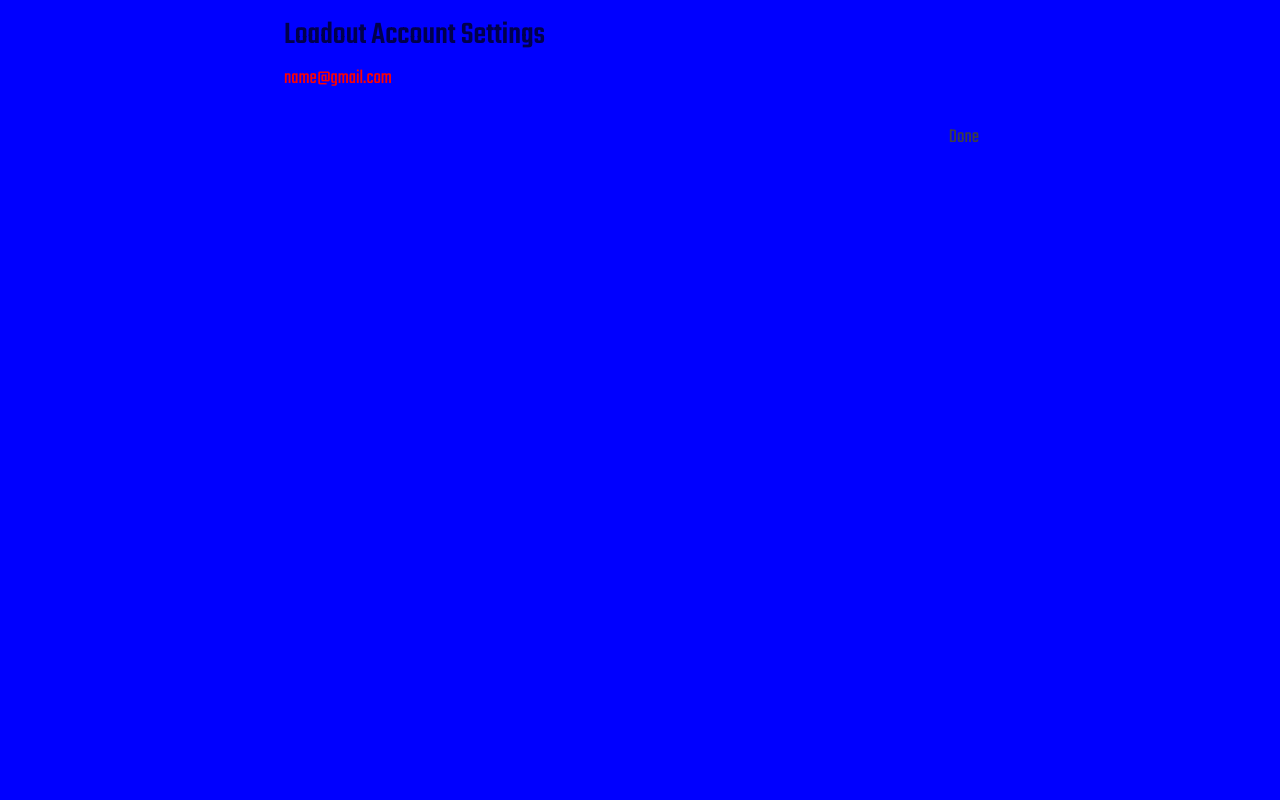
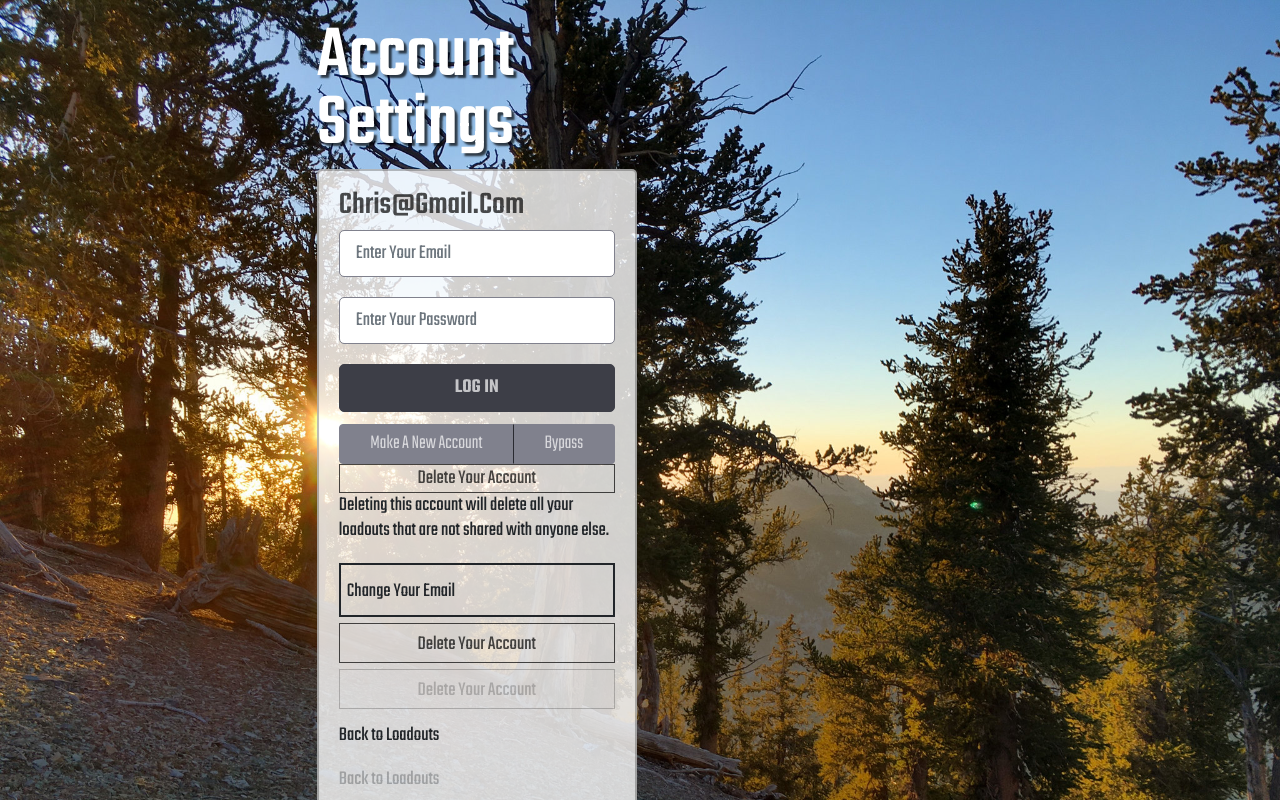
Before and after one commit to Chris-Fortier/loadout, a React (Create React App) app: page /account-settings in a window 1280 px wide. Shown: the top 800 px of the page. Built offline with nearby package versions, Linux system fonts and the light colour scheme.

Commit message:
apply some new style experimentation

```diff
--- a/src/components/pages/AccountSettings.js
+++ b/src/components/pages/AccountSettings.js
@@ -1,41 +1,191 @@
 import React from "react";
+// import { Link } from "react-router-dom"; // a React element for linking
+import { EMAIL_REGEX } from "../../utils/helpers";
+import { v4 as getUuid } from "uuid";
+import hash from "object-hash";
+import classnames from "classnames";
+import {
+   IconUserAdd,
+   // IconUserCheck,
+   // IconKey,
+   // IconHome,
+   // IconEdit,
+} from "../../icons/icons.js";
+import { withRouter } from "react-router-dom"; // a React element for linking
+import axios from "axios";
+import actions from "../../store/actions";
 import { connect } from "react-redux";
-import { Link } from "react-router-dom"; // a React element for linking
 
 class AccountSettings extends React.Component {
-   constructor(props) {
-      super(props); // boilerplate
+   constructor() {
+      super(); // boilerplate line that needs to be in the constructor
 
-      // set default state values
-      this.state = {};
+      // initialize state inside the constructor via this.state = {key: value, key: value,};
+      // set default state values for each component
+      // define a component's initial state
+      this.state = {
+         hasEmailRollout: false,
+         hasPasswordRollout: false,
+         hasDeleteRollout: false,
+      };
    }
 
-   // methods happen here, such as what happens when you click on a button
+   toggleEmailRollout() {
+      console.log("toggleEmailRollout()...");
+      this.setState({ hasEmailRollout: !this.state.hasEmailRollout });
+   }
+
+   togglePasswordRollout() {
+      console.log("togglePasswordRollout()...");
+      this.setState({ hasPasswordRollout: !this.state.hasPasswordRollout });
+   }
+
+   toggleDeleteRollout() {
+      console.log("toggleDeleteRollout()...");
+      this.setState({ hasDeleteRollout: !this.state.hasDeleteRollout });
+   }
 
    render() {
-      console.log("Rendering page...");
-
       return (
-         <div className="item-list account-settings">
-            <div className="container-fluid item-cards-container scroll-fix">
+         <div className="background-image">
+            <div className="container-fluid landing-page">
                <div className="row">
-                  <div className="col">
-                     <h5>Loadout Account Settings</h5>
-                  </div>
-               </div>
-               <div className="row">
-                  <div className="col">
-                     <p>name@gmail.com</p>
-                  </div>
-               </div>
-               <div className="row">
-                  <div className="col">
-                     <Link
-                        to="/loadout-list"
-                        className="btn btn-link float-right"
-                     >
-                        Done
-                     </Link>
+                  <div
+                     style={{ width: "max(calc((100% - 320px)*.33),15px)" }}
+                  ></div>
+                  <div
+                     style={{
+                        width: "min(320px,(100% - 30px))",
+                        marginBottom: "50px",
+                     }}
+                  >
+                     <h1 className="mt-5 text-white">Account Settings</h1>
+                     <div className="card mb-3">
+                        <div className="card-body">
+                           <h5>chris@gmail.com</h5>
+                           <form className="mb-0 needs-validation" noValidate>
+                              <div className="form-group">
+                                 <input
+                                    id="existing-email-input"
+                                    placeholder="Enter Your Email"
+                                    required
+                                    type="email"
+                                    className={classnames({
+                                       "form-control": true,
+                                       "is-invalid": this.state
+                                          .hasExistingEmailError,
+                                    })}
+                                 />
+                                 {this.state.hasExistingEmailError && (
+                                    <div className="text-danger">
+                                       {this.state.existingEmailError}
+                                    </div>
+                                 )}
+                              </div>
+                              <div className="form-group">
+                                 <input
+                                    type="password"
+                                    id="existing-password-input"
+                                    placeholder="Enter Your Password"
+                                    required
+                                    className={classnames({
+                                       "form-control": true,
+                                       "is-invalid": this.state
+                                          .hasExistingPasswordError,
+                                    })}
+                                 />
+                                 {this.state.hasExistingPasswordError && (
+                                    <div
+                                       className="text-danger"
+                                       id="password-error"
+                                    >
+                                       {this.state.existingPasswordError}
+                                    </div>
+                                 )}
+                              </div>
+                              <button
+                                 className="btn btn-primary btn-block my-3"
+                                 type="button"
+                                 onClick={() => this.validateLogInAttempt()}
+                              >
+                                 Log In
+                              </button>
+                              <div class="btn-group d-flex" role="group">
+                                 <button
+                                    type="button"
+                                    className="btn btn-secondary btn-sm"
+                                    onClick={() => this.setNewAccountMode()}
+                                 >
+                                    Make a new account
+                                 </button>
+                                 <button
+                                    type="button"
+                                    className="btn btn-secondary btn-sm tab-separator"
+                                    onClick={() => this.bypassLogIn()}
+                                 >
+                                    Bypass
+                                 </button>
+                              </div>
+                           </form>
+                           <button className="rollout-button">
+                              Delete Your Account
+                           </button>
+                           <p>
+                              Deleting this account will delete all your
+                              loadouts that are not shared with anyone else.
+                           </p>
+                           <div className="card-section">
+                              <div
+                                 className="button navigation-link"
+                                 onClick={() => this.toggleEmailRollout()}
+                              >
+                                 Change Your Email
+                              </div>
+                              {this.state.hasEmailRollout && (
+                                 <>
+                                    <p>Enter your new email address.</p>
+                                    <input value="chris@gmail.com" />
+                                    <div className="button primary-action-button">
+                                       Confirm Email Change
+                                    </div>
+                                 </>
+                              )}
+                           </div>
+                           <div
+                              className="button rollout-button"
+                              onClick={() => this.toggleDeleteRollout()}
+                           >
+                              Delete Your Account
+                              {this.state.hasDeleteRollout && (
+                                 <>
+                                    <p>
+                                       Deleting this account will also delete
+                                       all the loadouts that are not shared with
+                                       anyone else.
+                                    </p>
+                                    <div className="button primary-action-button">
+                                       Confirm Account Delete
+                                    </div>
+                                 </>
+                              )}
+                           </div>
+                           <div className="button rollout-button disabled">
+                              Delete Your Account
+                           </div>
+                           <div className="button navigation-link">
+                              Back to Loadouts
+                           </div>
+                           <div className="button navigation-link disabled">
+                              Back to Loadouts
+                           </div>
+                           <div className="button primary-action-button">
+                              Log Out
+                           </div>
+                           <div className="button primary-action-button disabled">
+                              Log Out
+                           </div>
+                        </div>
+                     </div>
                   </div>
                </div>
             </div>
@@ -49,4 +199,4 @@ function mapStateToProps(state) {
    return {};
 }
 
-export default connect(mapStateToProps)(AccountSettings); // this is "currying"
+export default withRouter(connect(mapStateToProps)(AccountSettings)); // this is "currying"
--- a/src/components/pages/StyleTester.js
+++ b/src/components/pages/StyleTester.js
@@ -103,7 +103,9 @@ export default function StyleTester() {
                   </div>
                   <div className="navigation-link">.navigation-link</div>
                   <div className="rollout-button">.rollout-button</div>
-                  <div className="action-button">.action-button</div>
+                  <div className="primary-action-button">
+                     .primary-action-button
+                  </div>
                   <div className="form-label">.form-label</div>
                </div>
             </div>
--- a/src/style/style.scss
+++ b/src/style/style.scss
@@ -1,5 +1,9 @@
 html {
    font-size: 20px; // Teko is a smaller looking font so setting the base size as 20px
+}
+
+.card-body {
+   padding: 1rem; // override the default of 1.25rem
 }
 
 .red {
@@ -101,6 +105,7 @@ body {
    // height: 100%;
    min-height: 100vh; // changed this
    overflow-x: hidden;
+   line-height: 1.25rem;
 }
 
 .card {
@@ -193,6 +198,9 @@ body {
    // height: 42px; // this is a good fixed size, but if the title spills over multiple lines, it runs off the card
 
    // background-color: gray; // troubleshooting default color
+
+   // box-shadow: 0 6px 6px rgba(0, 0, 0, 0.3), 0 3px 3px rgba(0, 0, 0, 0.23);
+   box-shadow: 0 3px 3px rgba(0, 0, 0, 0.23);
 }
 
 // this used if the screen is wide enough for two "columns" of item cards
@@ -301,6 +309,7 @@ body {
 // main title on landing page
 h1 {
    font-size: 75px;
+   line-height: 0.9; // makes the title tighter if it used multiple lines
 }
 
 // this is for the name of the item on that item's page we are looking at
@@ -316,6 +325,7 @@ h5 {
    font-size: 32px;
    text-transform: capitalize; // makes first letter of each word uppercase
    color: $darker-stuff;
+   line-height: 0.9; // makes the title tighter if it used multiple lines
 }
 
 // for buttons that do something to the entire list
@@ -431,37 +441,80 @@ $iconWidth: 30px;
    }
 }
 
+.card-section {
+   border: 2px solid;
+   background: none;
+   padding: 6px;
+}
+
+// common to all my buttons
+.button {
+   margin-top: 6px; // for space between block buttons
+   padding-top: 0.25rem+0.15rem;
+   padding-bottom: 0.25rem;
+   padding-left: 0.25rem;
+   padding-right: 0.25rem;
+}
+.button:first-child {
+   margin-top: 0;
+}
+.button:not(.disabled) {
+   cursor: pointer;
+   // color: red;
+}
+
 .navigation-link {
    // padding: 0;
    background-color: transparent;
    border: 0px solid transparent;
-   cursor: pointer;
+   padding-left: 0;
 }
 
-.navigation-link:hover {
+.navigation-link:hover:not(.disabled) {
    text-decoration: underline;
 }
 
 .rollout-button {
-   border: 1px solid rgba(0, 0, 0, 0.5);
-   cursor: pointer;
+   border: 1px solid rgba(0, 0, 0, 0.7);
+   width: 100%;
+   background: none;
+   color: rgba(0, 0, 0, 0.7);
+   text-align: center;
 }
 
-.rollout-button:hover {
-   background-color: rgba(0, 0, 0, 0.1);
+.rollout-button:hover:not(.disabled) {
+   background-color: rgba(0, 0, 0, 0.125);
 }
 
-.action-button {
-   background-color: rgb(0, 0, 0);
-   opacity: 0.5;
+.rollout-button:active:not(.disabled) {
+   background-color: rgba(0, 0, 0, 0.25);
+}
+
+.primary-action-button {
+   background-color: #404040;
+   opacity: 0.7;
    color: white;
    font-weight: 500;
-   cursor: pointer;
+   width: 100%;
+   border: 1px solid transparent;
+   text-align: center;
 }
 
-.action-button:hover {
-   // background-color: rgba(0, 0, 0, 0.4);
-   opacity: 0.6;
+.primary-action-button:hover:not(.disabled) {
+   background-color: #212121;
+   color: #dedede;
+}
+
+.primary-action-button:active:not(.disabled) {
+   background-color: rgb(0, 0, 0);
+   color: #bfbfbf;
+}
+
+// button modifiers
+.disabled {
+   opacity: 0.3;
+   pointer-events: fill !important;
+   cursor: not-allowed;
 }
 
 // used for labels on forms and headers on tables
```
